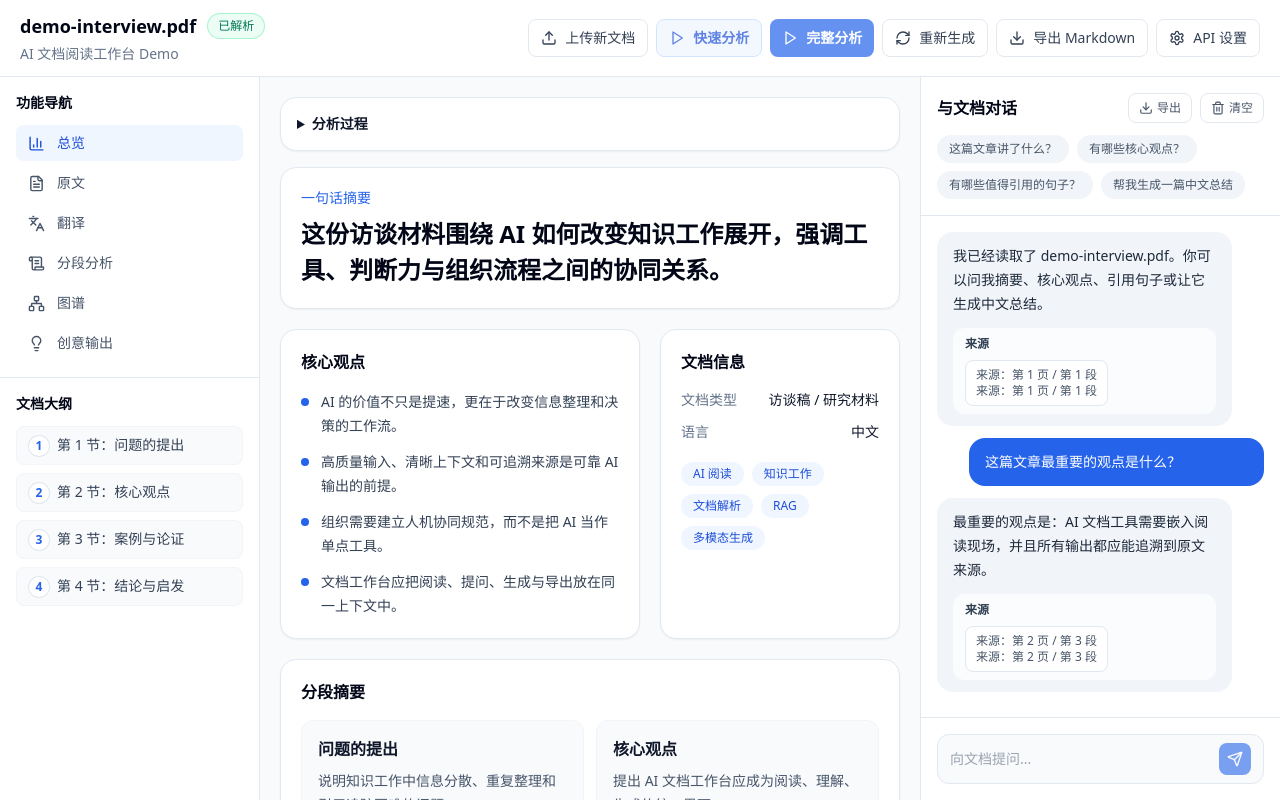
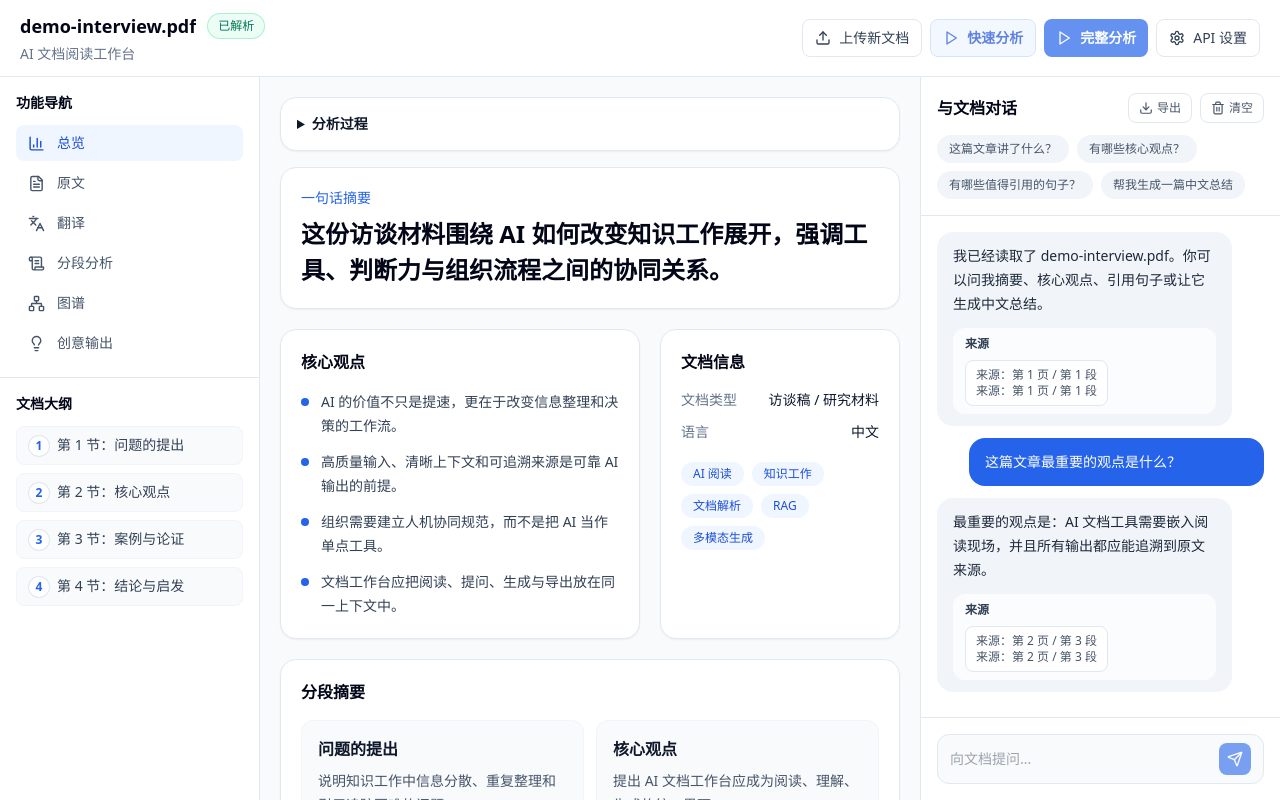
Before and after one commit to conanxin/DocuMuse, a Next.js app: page /documents/demo in a window 1280 px wide. Built offline with nearby package versions, Linux system fonts and the light colour scheme.

Commit message:
docs: consolidate project status and validation checklist

```diff
--- a/src/components/workspace/WorkspaceTopbar.tsx
+++ b/src/components/workspace/WorkspaceTopbar.tsx
@@ -1,10 +1,10 @@
 "use client";
 
-import { Download, Loader2, Play, RefreshCw, Settings, Upload } from "lucide-react";
+import { Loader2, Play, Settings, Upload } from "lucide-react";
 import { useState } from "react";
 import { ApiSettingsDialog } from "../ApiSettingsDialog";
+import { DocumentUploadPanel } from "../DocumentUploadPanel";
 import { StatusBadge } from "../StatusBadge";
-import { DocumentUploadPanel } from "../DocumentUploadPanel";
 
 type AnalyzeMode = "quick" | "full";
 
@@ -33,12 +33,12 @@ export function WorkspaceTopbar({
   return (
     <>
       <div className="flex flex-wrap items-center justify-between gap-3 border-b border-slate-200 bg-white px-5 py-3">
-        <div>
-          <div className="flex items-center gap-3">
-            <h1 className="text-lg font-bold text-slate-950">{title}</h1>
+        <div className="min-w-0">
+          <div className="flex min-w-0 items-center gap-3">
+            <h1 className="truncate text-lg font-bold text-slate-950">{title}</h1>
             <StatusBadge status={status} />
           </div>
-          <p className="mt-1 text-sm text-slate-500">AI 文档阅读工作台 Demo</p>
+          <p className="mt-1 text-sm text-slate-500">AI 文档阅读工作台</p>
         </div>
         <div className="flex flex-wrap gap-2">
           <button onClick={() => setUploadOpen(true)} className="inline-flex items-center gap-2 rounded-lg border border-slate-200 bg-white px-3 py-2 text-sm font-medium text-slate-700 hover:bg-slate-50">
@@ -60,14 +60,6 @@ export function WorkspaceTopbar({
           >
             {analyzing ? <Loader2 className="animate-spin" size={16} /> : <Play size={16} />}
             {analyzing ? "分析中..." : fullLabel}
-          </button>
-          <button className="inline-flex items-center gap-2 rounded-lg border border-slate-200 px-3 py-2 text-sm font-medium text-slate-700 hover:bg-slate-50">
-            <RefreshCw size={16} />
-            重新生成
-          </button>
-          <button className="inline-flex items-center gap-2 rounded-lg border border-slate-200 px-3 py-2 text-sm font-medium text-slate-700 hover:bg-slate-50">
-            <Download size={16} />
-            导出 Markdown
           </button>
           <button onClick={() => setApiOpen(true)} className="inline-flex items-center gap-2 rounded-lg border border-slate-200 px-3 py-2 text-sm font-medium text-slate-700 hover:bg-slate-50">
             <Settings size={16} />
```
Also changed, not shown: 5 other files (tests, documents, lock files or other folders).
